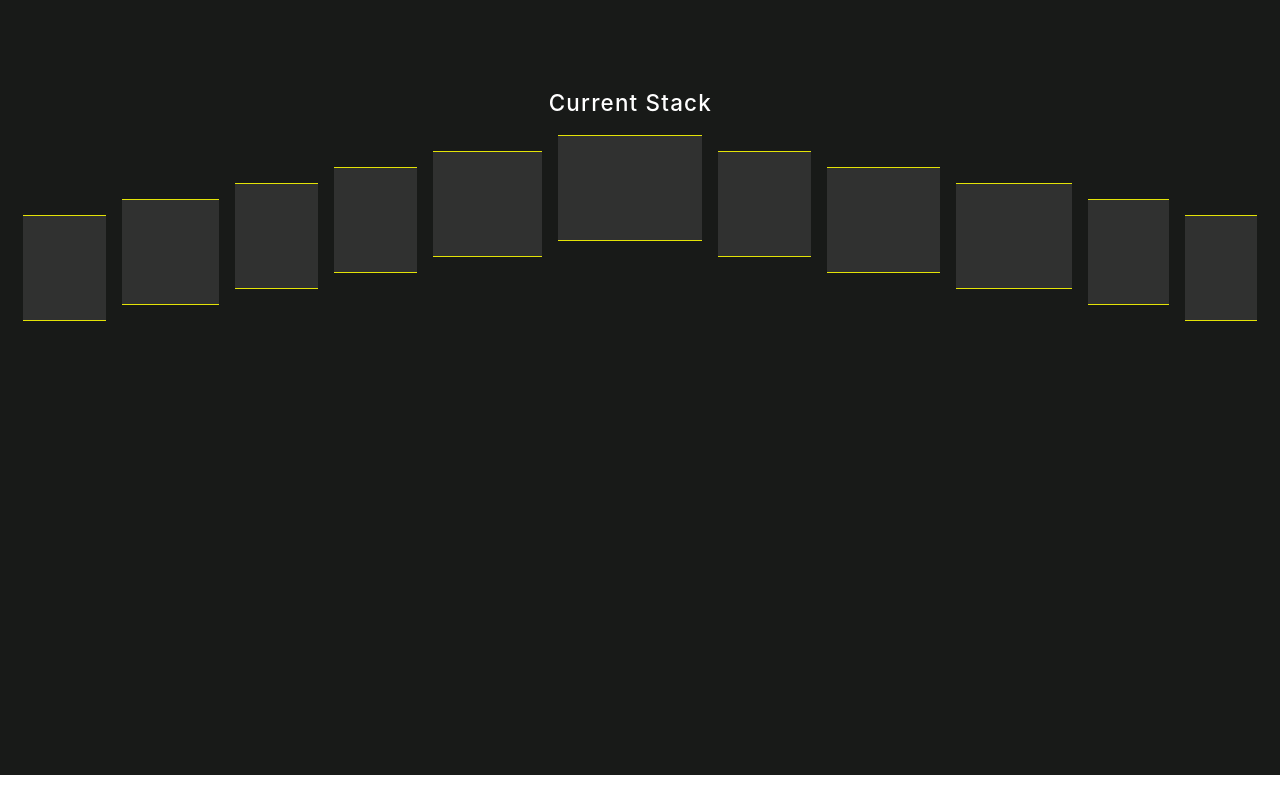
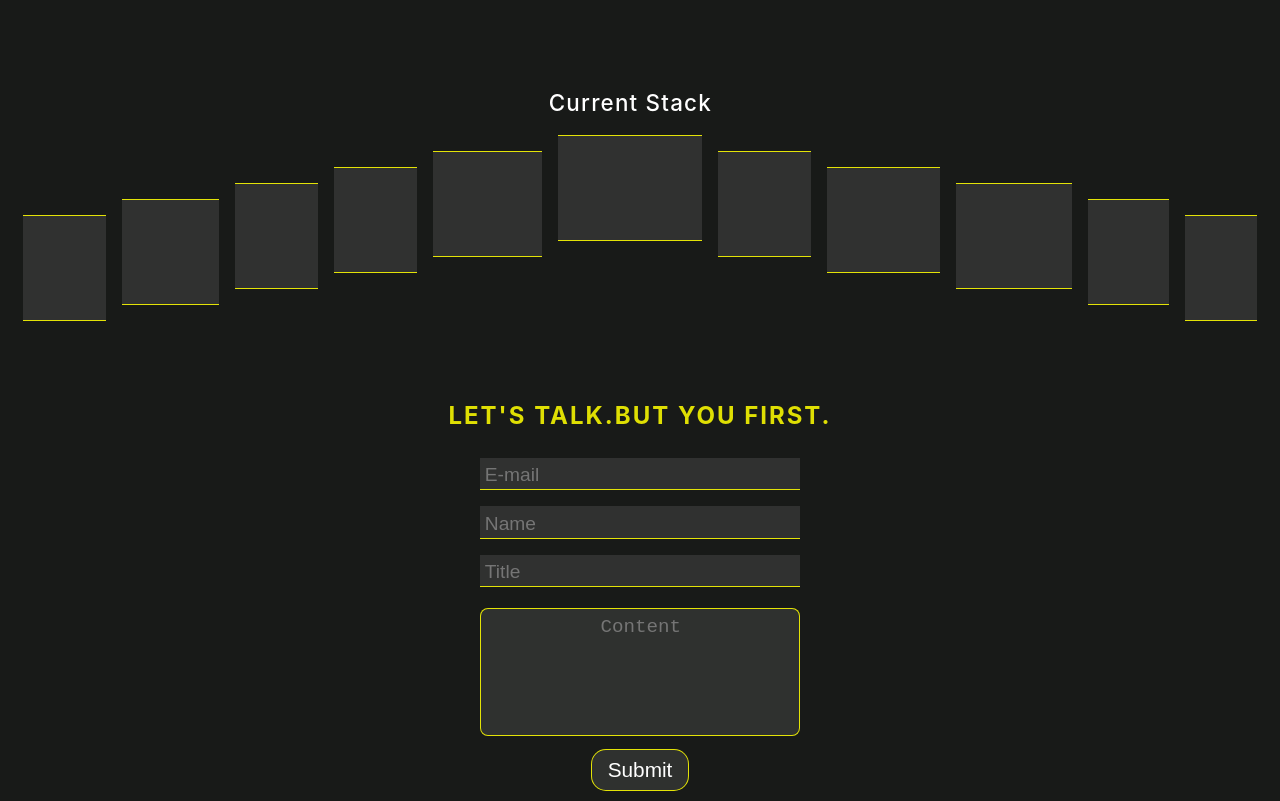
Before and after one commit to Lokostyk/Portfolio-Website, a React (Create React App) app: page / in a window 1280 px wide. Shown: the part 2220-3021 px from the top of the page. Before the commit the page ends 2995 px from the top, so only its background shows below. Built offline with nearby package versions, Linux system fonts and the light colour scheme.

Commit message:
Contact form adedd

```diff
--- a/src/App.js
+++ b/src/App.js
@@ -5,6 +5,7 @@ import Nav from "./Components/Navbar/Nav";
 import Info from "./Components/Info/Info";
 import Projects from "./Components/Projects/Projects";
 import Skills from "./Components/Skills/Skills";
+import Contact from "./Components/Contact/Contact";
 
 function App() {
   return (
@@ -14,6 +15,7 @@ function App() {
       <Info />
       <Projects />
       <Skills />
+      <Contact />
     </>
   );
 }
--- /dev/null
+++ b/src/Components/Contact/Contact.js
@@ -0,0 +1,25 @@
+import "./contact.scss"
+
+import React,{useState} from 'react'
+
+function Contact() {
+    const [formData,setFormData] = useState({email:"",name:"",title:"",content:""})
+    return (
+        <section className="contactContainer" action="https://formsubmit.co/lokostyk12@gmail.com" method="POST">
+            <h1>Let's talk.But you first.</h1>
+            <form onSubmit={e=>e.preventDefault()}>
+                <input type="email" name="email" value={formData.email} placeholder="E-mail"
+                     onChange={e=>setFormData({...formData,email:e.target.value})} required />
+                <input type="text" name="name" value={formData.name} placeholder="Name"
+                     onChange={e=>setFormData({...formData,name:e.target.value})} required />
+                <input type="text" value={formData.title} placeholder="Title"
+                     onChange={e=>setFormData({...formData,title:e.target.value})} required />
+                <textarea name="message" value={formData.content} placeholder="Content"
+                    onChange={e=>setFormData({...formData,content:e.target.value})} required/>
+                <input type="submit" className="submitBtn"/>
+            </form>
+        </section>
+    )
+}
+
+export default Contact
--- /dev/null
+++ b/src/Components/Contact/contact.scss
@@ -0,0 +1,60 @@
+@import "../../Styles/mainColors";
+.contactContainer {
+  min-height: 50vh;
+  background-color: $background;
+  color: white;
+  h1 {
+    margin-bottom: 1.2rem;
+    color: $emphasis;
+    text-align: center;
+    text-transform: uppercase;
+    font-size: 1.5rem;
+    letter-spacing: 2px;
+  }
+  form {
+    display: flex;
+    flex-direction: column;
+    align-items: center;
+    textarea,
+    input:not([type="submit"]) {
+      margin: 0.5rem 0;
+      padding: 0.4rem 0.2rem 0.2rem 0.3rem;
+      width: 20rem;
+      font-size: 1.2rem;
+      background-color: rgba(255, 255, 255, 0.1);
+      color: white;
+      border: none;
+      border-bottom: 1px solid $emphasis;
+      &:focus {
+        outline: 1px solid $emphasis;
+        border-bottom: none;
+      }
+    }
+    textarea {
+      margin-top: 0.8rem;
+      height: 8rem;
+      resize: none;
+      text-align: center;
+      border: 1px solid $emphasis;
+      border-radius: 8px;
+      &:focus {
+        outline: 1px solid $emphasis;
+        text-align: start;
+      }
+    }
+    .submitBtn {
+      margin-top: 0.3rem;
+      padding: 0.5rem 1rem;
+      color: white;
+      font-size: 1.3rem;
+      border: 1px solid $emphasis;
+      border-radius: 15px;
+      background-color: rgba(255, 255, 255, 0.1);
+      transition: 0.3s all;
+      &:hover {
+        background-color: $emphasis;
+        color: $background;
+      }
+    }
+  }
+}
--- a/src/Components/Skills/Skills.js
+++ b/src/Components/Skills/Skills.js
@@ -3,9 +3,8 @@ import "./skills.scss"
 import React,{useEffect,useRef} from 'react'
 import gsap from "gsap"
 import ScrollTrigger from "gsap/ScrollTrigger"
-import { CSSRulePlugin } from "gsap/all"
 
-gsap.registerPlugin(ScrollTrigger,CSSRulePlugin)
+gsap.registerPlugin(ScrollTrigger)
 function Skills() {
     const skillsList = [{img:"figma.svg",name:"Figma"},{img:"github.svg",name:"GitHub/Git"},{img:"html.svg",name:"HTML"}
     ,{img:"css.svg",name:"CSS"},{img:"sass.svg",name:"Sass"},{img:"javascript.svg",name:"Javascript(ES6)"},{img:"react.svg",name:"React"}
@@ -15,7 +14,6 @@ function Skills() {
         const allSkills = containerRef.getElementsByTagName("li")
         const allSkillsImages = containerRef.getElementsByTagName("img")
         const allSkillsNames = containerRef.getElementsByTagName("span")
-        const title = CSSRulePlugin.getRule(".skillsContainer li:nth-of-type(6)::before")
         const tl = gsap.timeline({duration:1})
         setTimeout(()=>{
             Array.from(allSkillsImages).forEach((el)=>{
--- a/src/Components/Skills/skills.scss
+++ b/src/Components/Skills/skills.scss
@@ -1,6 +1,6 @@
 @import "../../Styles/mainColors";
 .skillsContainer {
-  height: 80vh;
+  padding-bottom: 5rem;
   background-color: $background;
   h1 {
     text-align: center;
```
